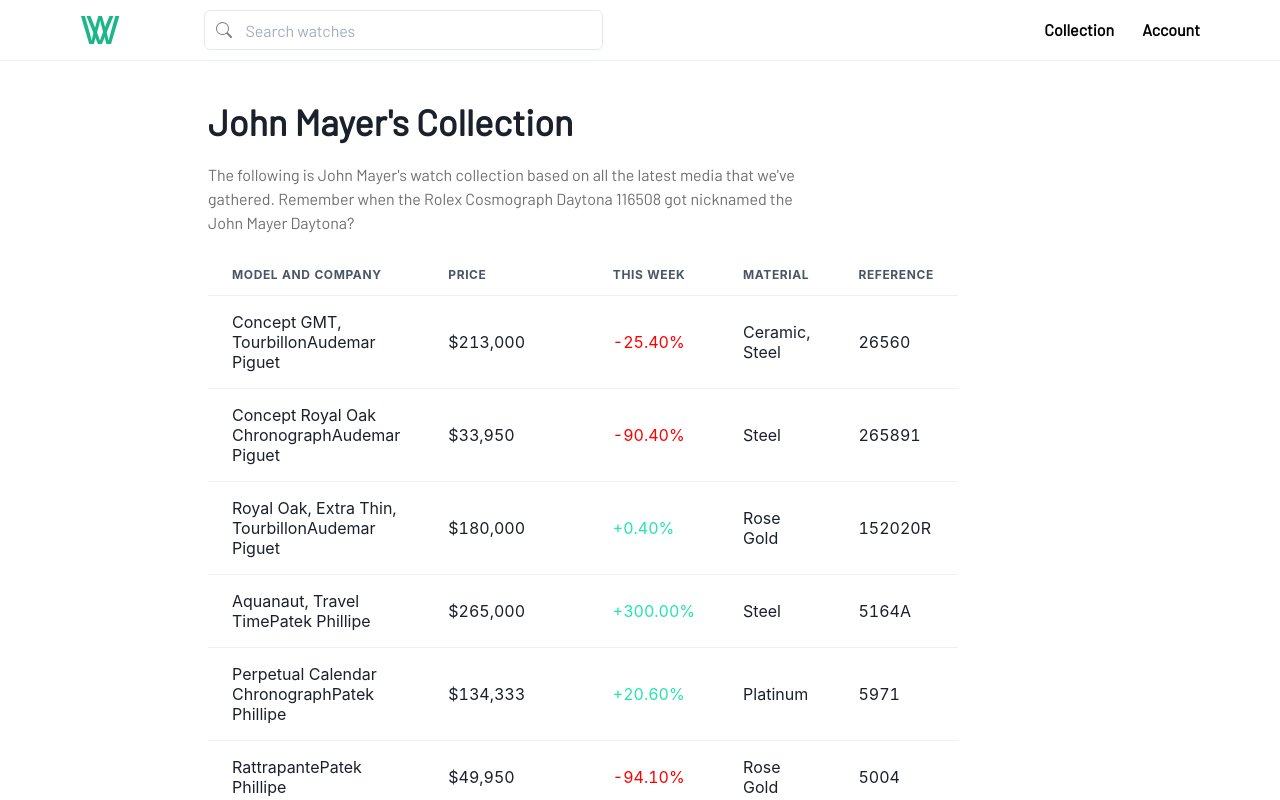
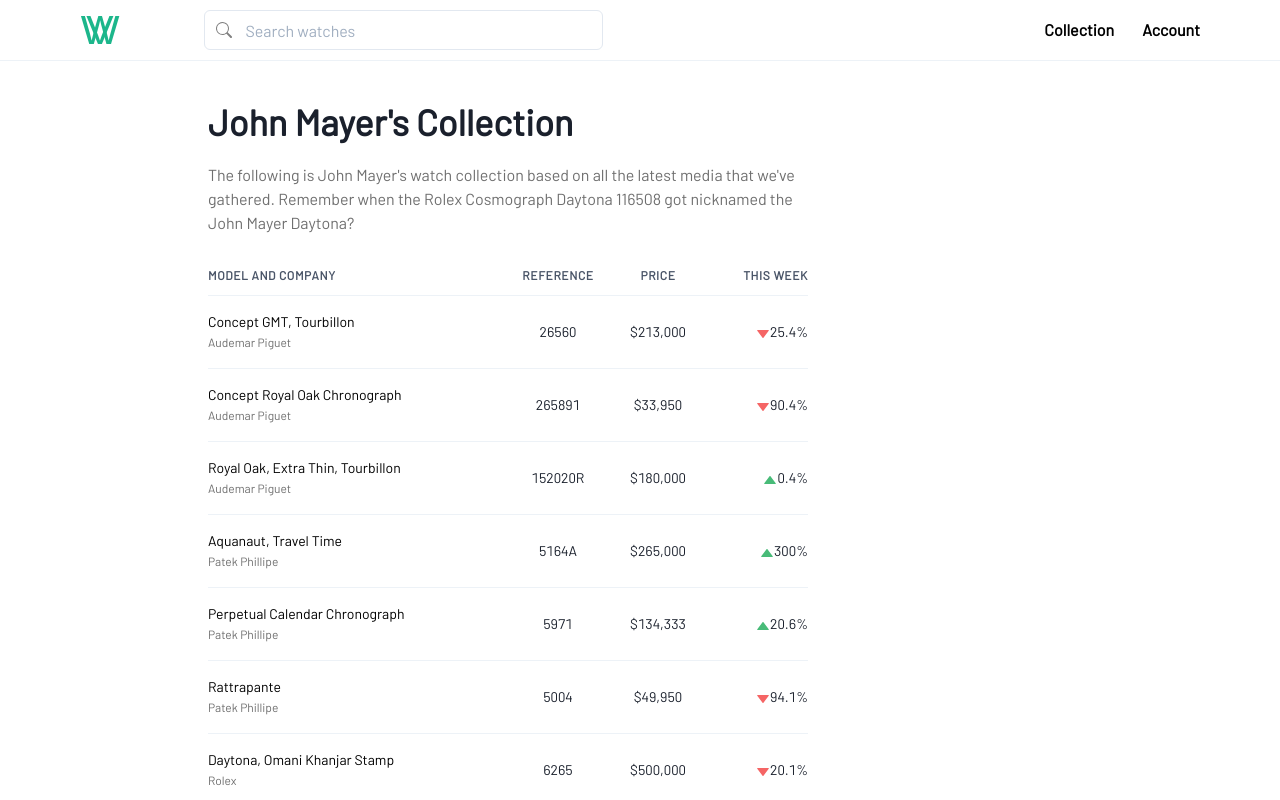
Before and after one commit to samkyuseo/watchstreet, a React (Create React App) app: page /lists/watchvalue/1 in a window 1280 px wide. Shown: the top 800 px of the page. Built offline with nearby package versions, Linux system fonts and the light colour scheme; no server answers; sample sign-in values are in the browser's storage.

Commit message:
finalize css

```diff
--- a/src/components/charts/Chart.tsx
+++ b/src/components/charts/Chart.tsx
@@ -9,10 +9,17 @@
   data: IDataPoint[];
 }
 
+function generateNeatVersion(num: number): string {
+  return num
+    .toFixed(2)
+    .toString()
+    .replace(/\B(?=(\d{3})+(?!\d))/g, ',');
+}
+
 const Chart = ({ title, price, priceChange, data }: IChartProps) => {
-  const neatPrice = price.toFixed(2).toLocaleString();
-  const neatPriceChange = priceChange.toFixed(2).toLocaleString();
-  const percentPriceChange = ((priceChange / price) * 100).toFixed(2);
+  const neatPrice = generateNeatVersion(price);
+  const neatPriceChange = generateNeatVersion(priceChange);
+  const percentPriceChange = generateNeatVersion((priceChange / price) * 100);
   return (
     <VStack alignItems='left' width='600px'>
       <Heading>{title}</Heading>
--- a/src/components/tables/Table.tsx
+++ b/src/components/tables/CollectionTable/CollectionTable.tsx
@@ -1,12 +1,12 @@
 import { Box, Flex, Text } from '@chakra-ui/react';
-import { TableItem } from './TableItem';
-import { IWatchTableItem } from '../../types/watch';
+import { TableItem } from './CollectionTableItem';
+import { IWatchTableItem } from '../../../types/watch';
 
 interface ITableProps {
   watches: IWatchTableItem[];
 }
 
-const Table = ({ watches }: ITableProps) => {
+const CollectionTable = ({ watches }: ITableProps) => {
   return (
     <Box
       minWidth='300px'
@@ -27,4 +27,4 @@
   );
 };
 
-export { Table };
+export { CollectionTable };
--- a/src/components/tables/TableItem.tsx
+++ b/src/components/tables/CollectionTable/CollectionTableItem.tsx
@@ -1,5 +1,5 @@
 import { Flex, Text, VStack, Spacer } from '@chakra-ui/react';
-import { IWatchTableItem } from '../../types/watch';
+import { IWatchTableItem } from '../../../types/watch';
 
 interface ITableItemProps {
   watch: IWatchTableItem;
--- a/src/pages/listpage/ListPage.tsx
+++ b/src/pages/listpage/ListPage.tsx
@@ -7,11 +7,11 @@
   Table,
   Thead,
   Tbody,
-  Tfoot,
   Tr,
   Th,
   Td,
-  TableCaption,
+  StatArrow,
+  StatHelpText,
 } from '@chakra-ui/react';
 const ListPage = () => {
   return (
@@ -27,35 +27,71 @@
           </Text>
         </Box>
         <Box width='600px' mt='20px'>
-          <Table width='100%' textAlign='left'>
-            <Thead textAlign='left'>
+          <Table width='100%'>
+            <Thead>
               <Tr>
-                <Th textAlign='left'>Model and Company</Th>
-                <Th>Price</Th>
-                <Th>This Week</Th>
-                <Th>Material</Th>
-                <Th>Reference</Th>
+                <Th p='0' fontFamily='barlow' width='300px'>
+                  Model and Company
+                </Th>
+                <Th px='0' textAlign='center' fontFamily='barlow' width='100px'>
+                  Reference
+                </Th>
+                <Th px='0' textAlign='center' fontFamily='barlow' width='100px'>
+                  Price
+                </Th>
+                <Th px='0' textAlign='right' fontFamily='barlow' width='100px'>
+                  This Week
+                </Th>
               </Tr>
             </Thead>
             <Tbody>
               {tableRows.map(
                 (
-                  { company, model, reference, price, material, percentChange },
+                  { company, model, reference, price, percentChange },
                   index
                 ) => {
                   return (
                     <Tr key={index}>
-                      <Td>
-                        {model}
-                        {company}
+                      <Td px='0' fontFamily='barlow'>
+                        <Text color='black' fontSize='14px'>
+                          {model}
+                        </Text>
+                        <Text fontSize='12px'>{company}</Text>
                       </Td>
-                      <Td>${price.toLocaleString()}</Td>
-                      <Td color={percentChange > 0 ? 'green.light' : 'red'}>
-                        {percentChange > 0 ? '+' : ''}
-                        {percentChange.toFixed(2)}%
+                      <Td
+                        px='0'
+                        textAlign='center'
+                        fontFamily='barlow'
+                        fontSize='14px'
+                      >
+                        {reference}
                       </Td>
-                      <Td>{material}</Td>
-                      <Td>{reference}</Td>
+                      <Td
+                        px='0'
+                        textAlign='center'
+                        fontFamily='barlow'
+                        fontSize='14px'
+                      >
+                        ${price.toLocaleString()}
+                      </Td>
+                      <Td
+                        px='0'
+                        textAlign='right'
+                        fontFamily='barlow'
+                        fontSize='14px'
+                      >
+                        <StatHelpText>
+                          {percentChange > 0 ? (
+                            <StatArrow type='increase' />
+                          ) : (
+                            <StatArrow type='decrease' />
+                          )}
+                          {percentChange < 0
+                            ? percentChange * -1
+                            : percentChange}
+                          %
+                        </StatHelpText>
+                      </Td>
                     </Tr>
                   );
                 }
@@ -146,7 +182,7 @@
     model: 'Daytona, Pulsation Dial',
     material: 'Steel',
     reference: '6264',
-    price: 1000000.24,
+    price: 1000000,
     percentChange: 45.8,
   },
   {
--- a/src/pages/profilepage/ProfilePage.tsx
+++ b/src/pages/profilepage/ProfilePage.tsx
@@ -10,7 +10,7 @@
 import { Tag } from '../../components/tags/Tag';
 import { Navbar } from '../../components/navbars/Navbar';
 import { Chart } from '../../components/charts/Chart';
-import { Table } from '../../components/tables/Table';
+import { CollectionTable } from '../../components/tables/CollectionTable/CollectionTable';
 import { Article } from '../../components/articles/Article';
 
 import { IWatchTableItem } from '../../types/watch';
@@ -30,7 +30,7 @@
         {/* Portfolio Section */}
         <HStack css={{ gap: '40px' }}>
           <Chart title='' price={225125.5} priceChange={-1025.5} data={data} />
-          <Table watches={watches} />
+          <CollectionTable watches={watches} />
         </HStack>
         {/* Trending List */}
         <Box width='600px' mt='40px'>
```
